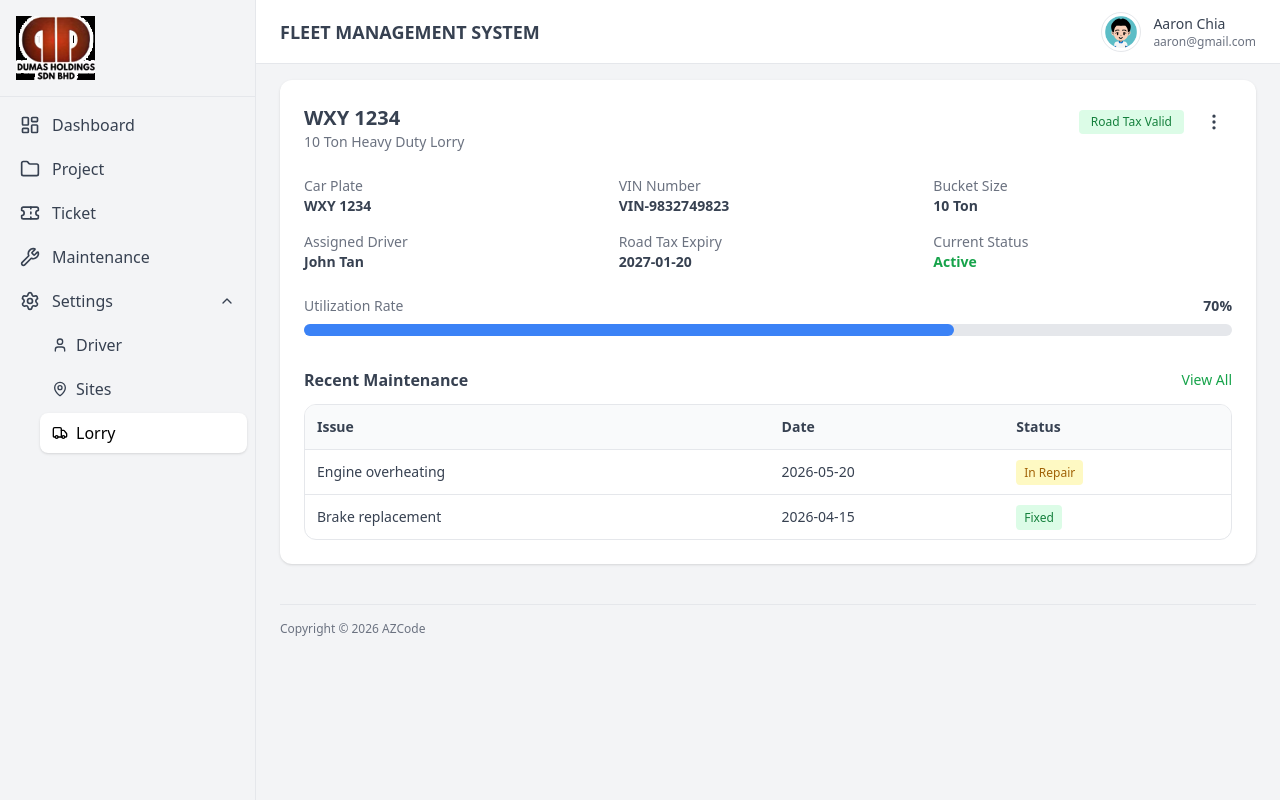
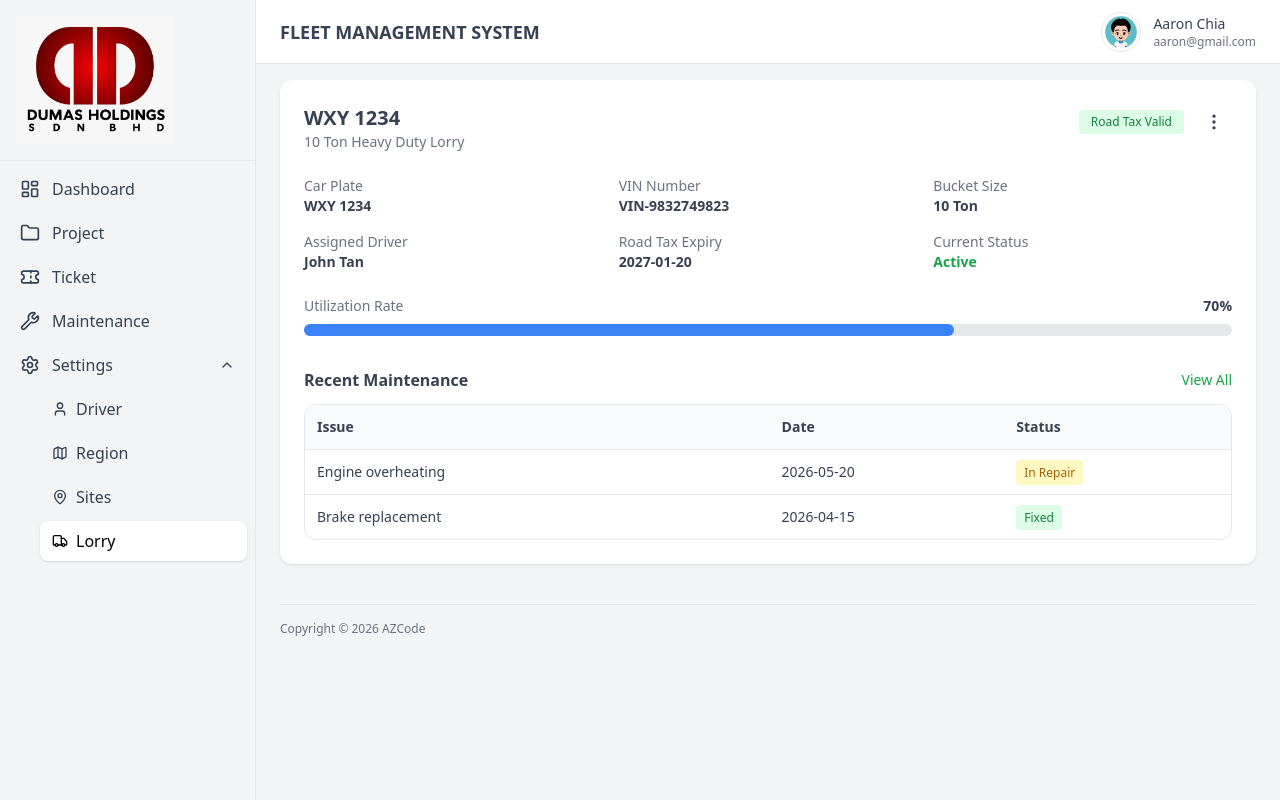
Before and after one commit to AzCodeee/lorry-ui, a website: page lorry-view.html in a window 1280 px wide. Drawn offline with nearby package versions, Linux system fonts and the light colour scheme.

Commit message:
change logo

```diff
--- a/lorry-view.html
+++ b/lorry-view.html
@@ -32,7 +32,7 @@
         <div class="p-4 border-b flex items-center justify-between">
 
             <a href="https://azcodeee.github.io/fleet-office/">
-                <img src="assets/images/logo.png" class="h-16" alt="Logo">
+                <img src="assets/images/logo.jpeg" class="h-32" alt="Logo">
             </a>
 
             <!-- CLOSE BUTTON MOBILE -->
@@ -92,6 +92,14 @@
                        class="flex items-center gap-2 px-3 py-2 rounded-lg hover:bg-white hover:shadow transition">
                         <i data-lucide="user" class="w-4 h-4"></i>
                         Driver
+                    </a>
+
+                    <a href="region.html"
+                       class="flex items-center gap-2 px-3 py-2 rounded-lg hover:bg-white hover:shadow transition">
+
+                        <i data-lucide="map" class="w-4 h-4"></i>
+                        Region
+
                     </a>
 
                     <a href="sites.html"
```
Also changed, not shown: driver-view.html (+1 -1 lines), driver.html (+1 -1 lines), index.html (+1 -1 lines), lorry.html (+1 -1 lines), maintenance-view.html (+1 -1 lines), maintenance.html (+1 -1 lines), project-view.html (+1 -1 lines), project.html (+1 -1 lines), region-view.html (+1 -1 lines), region.html (+1 -1 lines), site-view.html (+1 -1 lines), sites.html (+1 -1 lines), ticket-view.html (+1 -1 lines), ticket.html (+1 -1 lines), 1 more files.
